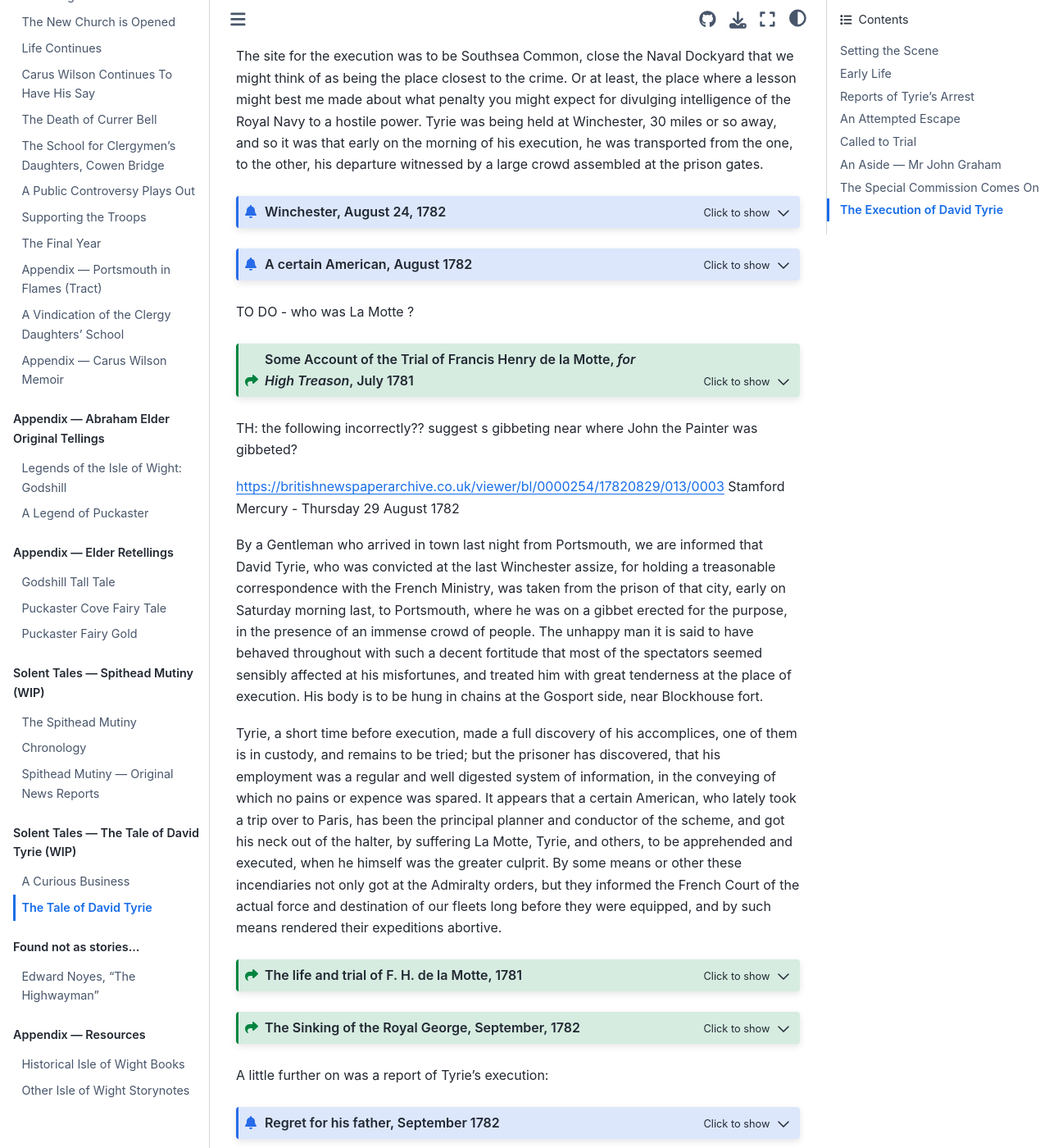
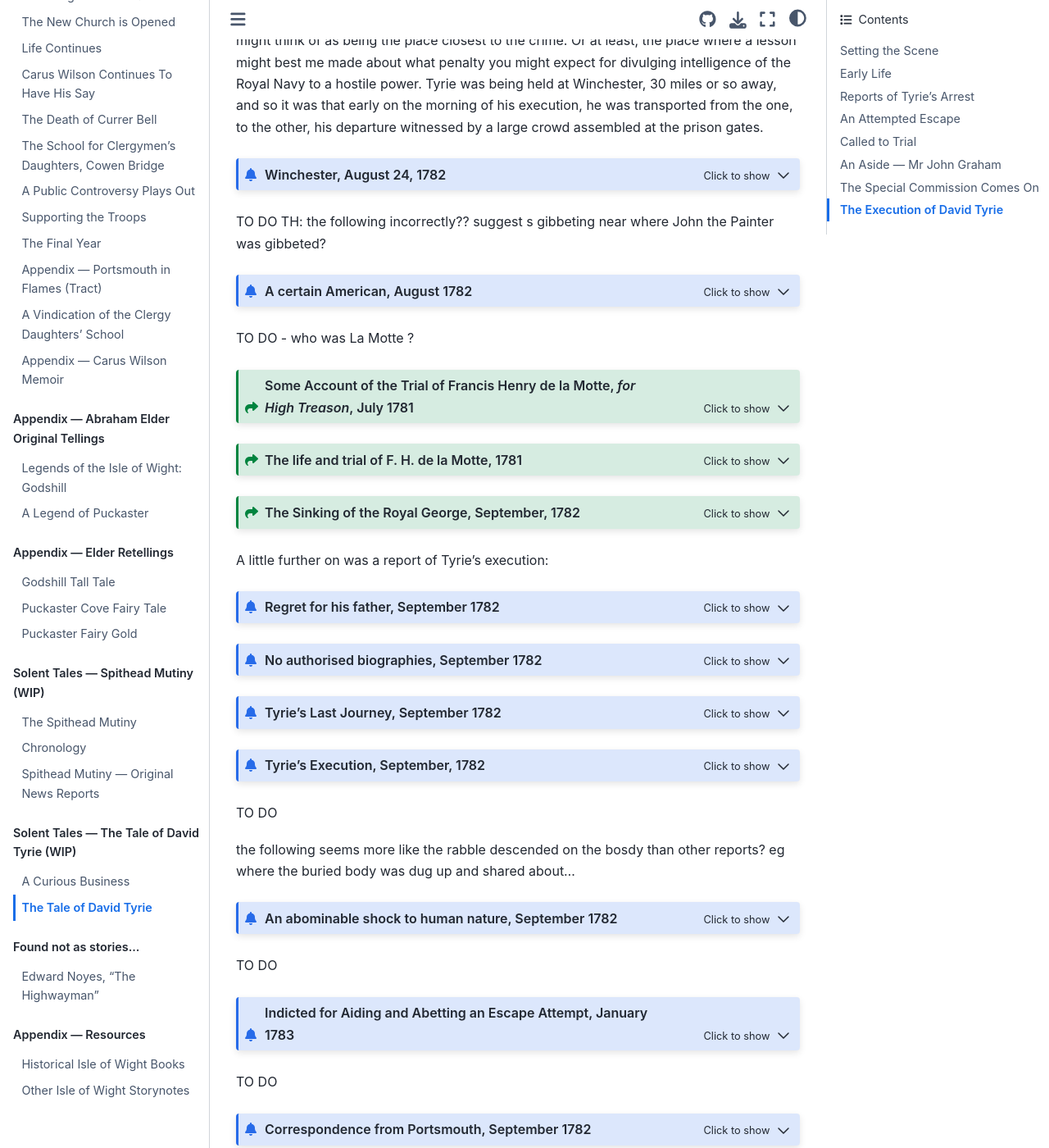
Before and after one commit to psychemedia/island-storynotes, a Jupyter Book: the page built from tyrie/david_tyrie_southsea_quartering.md, in a window 1280 px wide and 1400 px high, scrolled down 5470 px. Shown: the whole window at 82% size. Built offline with Jupyter Book 1.0.4 settings and Sphinx 7.4.7 and the Sphinx Book theme 1.1.4, drawn with Linux system fonts in a browser that asks for light colours; pages that are not in the unit, such as notebooks, are missing from menus; some of the changed text lies outside the part shown.

Commit message:
Update david_tyrie_southsea_quartering.md

````diff
--- a/tyrie/david_tyrie_southsea_quartering.md
+++ b/tyrie/david_tyrie_southsea_quartering.md
@@ -1076,6 +1076,9 @@ The Scots Magazine - August 1782
 ```
 
 
+TO DO TH: the following incorrectly?? suggest s gibbeting near where John the Painter was gibbeted?
+
+
 ```{admonition} A certain American, August 1782
 :class: dropdown
 https://www.britishnewspaperarchive.co.uk/viewer/bl/0000254/17820829/013/0003
@@ -1097,16 +1100,6 @@ Bath Chronicle and Weekly Gazette - Thursday 19 July 1781
 
 ```
 
-
-
-TH: the following incorrectly?? suggest s gibbeting near where John the Painter was gibbeted?
-
-https://britishnewspaperarchive.co.uk/viewer/bl/0000254/17820829/013/0003
-Stamford Mercury - Thursday 29 August 1782
-
-By a Gentleman who arrived in town last night from Portsmouth, we are informed that David Tyrie, who was convicted at the last Winchester assize, for holding a treasonable correspondence with the French Ministry, was taken from the prison of that city, early on Saturday morning last, to Portsmouth, where he was on a gibbet erected for the purpose, in the presence of an immense crowd of people. The unhappy man it is said to have behaved throughout with such a decent fortitude that most of the spectators seemed sensibly affected at his misfortunes, and treated him with great tenderness at the place of execution. His body is to be hung in chains at the Gosport side, near Blockhouse fort.
-
-Tyrie, a short time before execution, made a full discovery of his accomplices, one of them is in custody, and remains to be tried; but the prisoner has discovered, that his employment was a regular and well digested system of information, in the conveying of which no pains or expence was spared. It appears that a certain American, who lately took a trip over to Paris, has been the principal planner and conductor of the scheme, and got his neck out of the halter, by suffering La Motte, Tyrie, and others, to be apprehended and executed, when he himself was the greater culprit. By some means or other these incendiaries not only got at the Admiralty orders, but they informed the French Court of the actual force and destination of our fleets long before they were equipped, and by such means rendered their expeditions abortive.
 
 
 ```{admonition} The life and trial of F. H. de la Motte, 1781
@@ -1312,7 +1306,7 @@ Yesterday the report was made to his Majesty in Council of the prisoners under s
 The following are respited during his Majesty's pleasure, viz. ... Jane Graham (wife of Graham ordered for execution) ...
 ```
 
-```{admonition} John Graham et al. executed, October 11782
+```{admonition} John Graham et al. executed, October 1782
 :class: dropdown
 https://www.britishnewspaperarchive.co.uk/viewer/bl/0000189/17821010/016/0004
 Derby Mercury - Thursday 17 October 1782 (in BNA, given as 10 October)
````
Also changed, not shown: other parts of tyrie/david_tyrie_southsea_quartering.md (+3 -2 lines).
